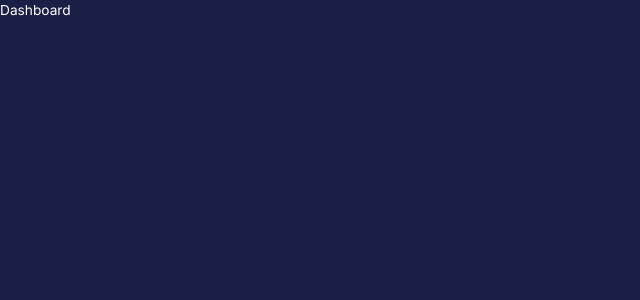
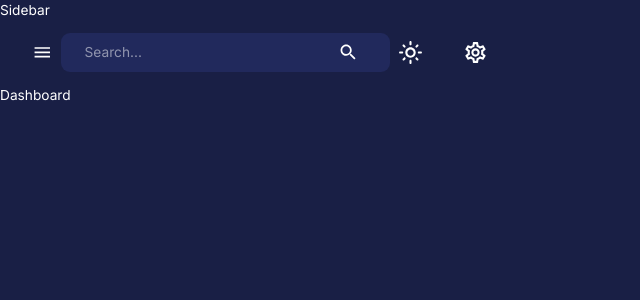
Before and after one commit to Dedition/pos-system, a React (Create React App) app in the folder frontend/: page /dashboard in a window 1280 px wide. Shown: the top 300 px of the page, without its empty margins (0-640 px from the left). Built offline with nearby package versions, Linux system fonts and the light colour scheme; a web font is replaced by a local one.

Commit message:
Finished skeleton for Layout and started sidebar

```diff
--- a/frontend/src/App.js
+++ b/frontend/src/App.js
@@ -19,9 +19,10 @@ function App() {
         <ThemeProvider theme={theme}>
           <CssBaseline />
           <Routes>
-            <Route element={<Layout />} />
-            <Route path="/" element={<Navigate to="/dashboard" replace />} />
-            <Route path="/dashboard" element={<Dashboard />} />
+            <Route element={<Layout />}>
+              <Route path="/" element={<Navigate to="/dashboard" replace />} />
+              <Route path="/dashboard" element={<Dashboard />} />
+            </Route>
           </Routes>
         </ThemeProvider>
       </BrowserRouter>
--- a/frontend/src/components/LayoutPage/Layout.jsx
+++ b/frontend/src/components/LayoutPage/Layout.jsx
@@ -2,15 +2,28 @@ import { useState } from "react";
 import { Box, useMediaQuery } from "@mui/material";
 import { Outlet } from "react-router-dom";
 import { useSelector } from "react-redux";
-import Navbar from "components/NavbarPage/Navbar";
+import Navbar from "../NavbarPage/Navbar";
+import Sidebar from "../SidebarPage/Sidebar";
 
 const Layout = () => {
+    const isNonMobile = useMediaQuery("(min-width:600px)");
+    const [isSideBarOpen, setIsSideBarOpen] = useState(true);
+
+
     return (
-        <Box width="100%" height="100%">
+        <Box width="100%" height="100%" display={isNonMobile ? "flex" : "block"}>
             <Box>
-                <Navbar />
+                <Sidebar
+                    isNonMobile={isNonMobile}
+                    drawerWidth="250px"
+                    isSideBarOpen={isSideBarOpen}
+                    setIsSideBarOpen={setIsSideBarOpen}
+                />
+                <Navbar
+                    isSideBarOpen={isSideBarOpen}
+                    setIsSideBarOpen={setIsSideBarOpen}
+                />
                 <Outlet />
-                <div>Hello World</div>
             </Box>
         </Box>
     )
--- a/frontend/src/components/NavbarPage/Navbar.jsx
+++ b/frontend/src/components/NavbarPage/Navbar.jsx
@@ -0,0 +1,68 @@
+import { useState } from "react";
+import {
+    LightModeOutlined,
+    DarkModeOutlined,
+    ArrowDropDownOutlined,
+    Menu as MenuIcon,
+    Search,
+    SettingsOutlined
+} from "@mui/icons-material";
+import FlexBetween from "../Styles/FlexBetween";
+import { useDispatch } from "react-redux";
+import { setMode } from "state";
+import profilepic from "../../assets/profilepic.jpeg";
+import { AppBar, IconButton, InputBase, Toolbar, useTheme } from "@mui/material";
+
+const Navbar = () => {
+    const dispatch = useDispatch();
+    const theme = useTheme();
+
+
+    return (
+        <AppBar sx={{
+            position: "static",
+            background: "none",
+            boxShadow: "none",
+        }}
+        >
+            <Toolbar sx={{ justifyContent: "space-between" }}>
+                {/* LEFT */}
+                <FlexBetween>
+                    <IconButton onClick={() => console.log('open/close sidebar')}>
+                        <MenuIcon />
+                    </IconButton>
+                    <FlexBetween
+                        backgroundColor={theme.palette.background.alt}
+                        borderRadius="9px"
+                        gap="3rem"
+                        p="0.1rem 1.5rem"
+                    >
+                        <InputBase placeholder="Search..." />
+                        <IconButton>
+                            <Search />
+                        </IconButton>
+                    </FlexBetween>
+                </FlexBetween>
+
+                {/* RIGHT */}
+                <FlexBetween gap={"1.5rem"}>
+                    <IconButton onClick={() => dispatch(setMode())}>
+                        {theme.palette.mode === "Dark" ? <DarkModeOutlined
+                            sx={{ fontSize: "25px" }}
+                        /> : <LightModeOutlined
+                            sx={{ fontSize: "25px" }}
+                        />}
+                    </IconButton>
+                    <IconButton>
+                        <SettingsOutlined
+                            sx={{ fontSize: "25px" }}
+                        />
+                    </IconButton>
+                </FlexBetween>
+            </Toolbar>
+        </AppBar>
+    );
+}
+
+
+export default Navbar;
--- /dev/null
+++ b/frontend/src/components/SidebarPage/Sidebar.jsx
@@ -0,0 +1,9 @@
+
+
+const Sidebar = () => {
+    return (
+        <div>Sidebar</div>
+    )
+}
+
+export default Sidebar;
```
Also changed, not shown: 1 other file (tests, documents, lock files or other folders).
